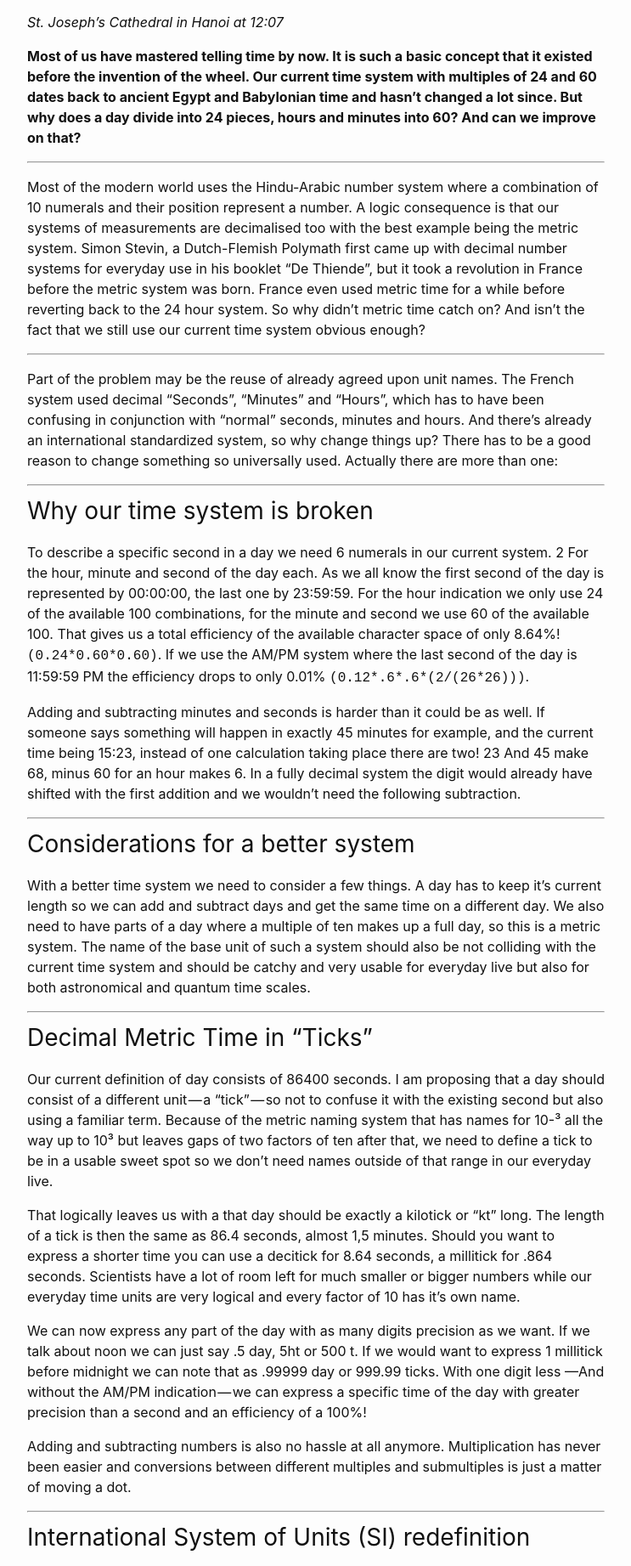
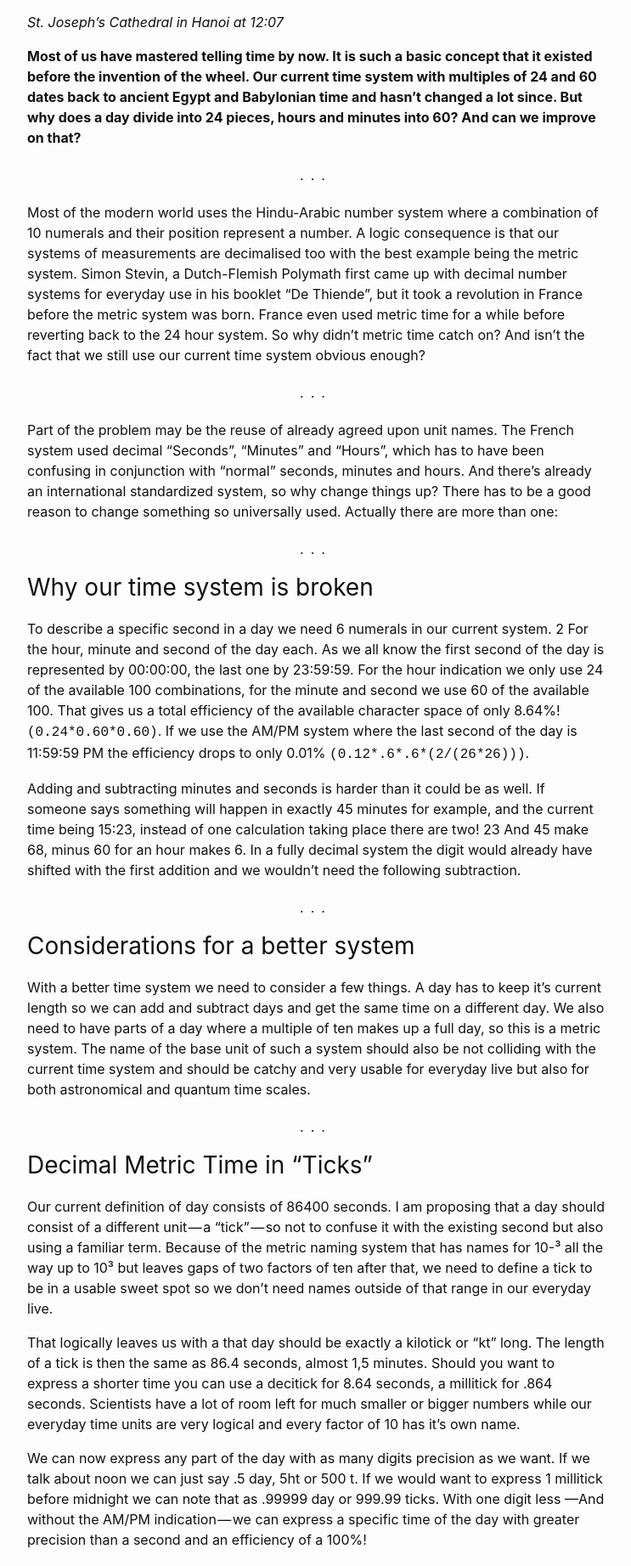
Before and after one commit to PrinsFrank/PrinsFrank.nl, a Jekyll site: the page built from _posts/2019-01-20-How-to-fix-our-time-system.md, in a window 1280 px wide. Shown: the part 698-2541 px from the top of the page at 85% size, without its empty margins (268-1011 px from the left). Built offline with Jekyll 4.4.1, drawn with Linux system fonts in a browser that asks for light colours; our own code applies the rules of GitHub Pages for plain Markdown files.

Commit message:
Added nice hr styling

```diff
--- a/_sass/main.scss
+++ b/_sass/main.scss
@@ -49,6 +49,19 @@ figure {
     width: 100%;
     position: absolute;
     background: url("/images/loaders/puff.svg") center center no-repeat;
+  }
+}
+
+hr {
+  border: none;
+
+  &:after {
+    display: block;
+    content: '...';
+    text-align: center;
+    height: 2rem;
+    line-height: 2rem;
+    letter-spacing: 0.5em;
   }
 }
 
```
